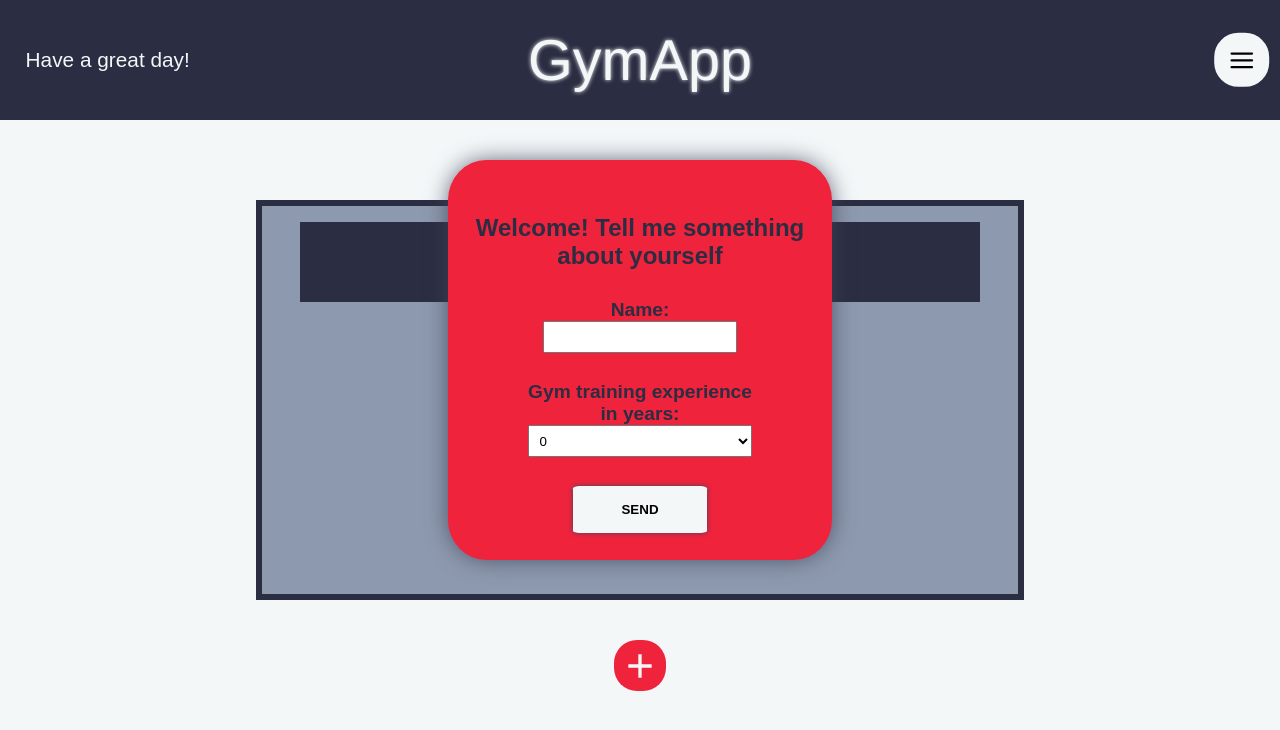
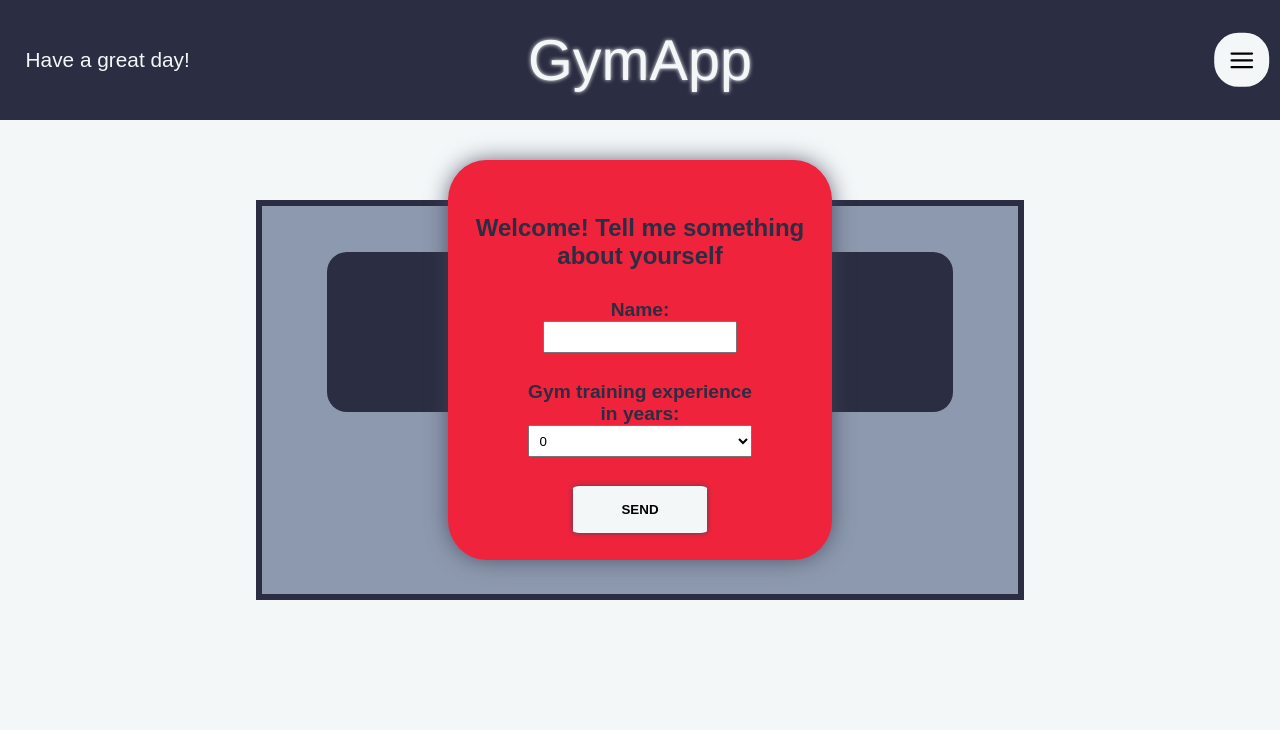
Before and after one commit to kacper51011/Gym-app-in-react, a React (Create React App) app: page /Workouts in a window 1280 px wide. Shown: the top 730 px of the page. Built offline with nearby package versions, Linux system fonts and the light colour scheme.

Commit message:
adding some workout things, link and state

```diff
--- a/src/App.css
+++ b/src/App.css
@@ -108,7 +108,7 @@ body {
   right: 4vw;
   top: 7.5vh;
   width: 16vw;
-  height: 50vh;
+  height: 60vh;
   border-radius: 15%;
   border-top-right-radius: 0;
   display: flex;
--- a/src/App.js
+++ b/src/App.js
@@ -34,7 +34,7 @@ function App() {
           <Route path="/" element={<Home />} />
           <Route path="Exercises" element={<Exercises />} />
           <Route path="Workouts" element={<Workouts />} />
-          <Route path="Records" component={<MyRecords />} />
+          <Route path="Records" element={<MyRecords />} />
         </Routes>
       </Router>
     </div>
--- a/src/Pages/home.js
+++ b/src/Pages/home.js
@@ -1,11 +1,17 @@
 import React from "react";
 import "./home.css"
+import { Link } from "react-router-dom"
+
+const homeButtonLinkStyle= {
+  textDecoration: "none",
+  color: "#2b2d42"
+}
 
 const Home = () => {
   return (
   <div className="home">
     <div className="image--container">
-      <button className="image--button">Create your workout plan</button>
+      <button className="image--button"><Link to={"Workouts"} style={homeButtonLinkStyle}> Create your workout plan</Link></button>
     </div>
 
 
--- a/src/Pages/workouts.css
+++ b/src/Pages/workouts.css
@@ -13,35 +13,48 @@
 
 }
 
+.workoutscontainer {
+    width: 60vw;
+    min-height: 50vh;
+    display: flex;
+    flex-direction: column;
+    justify-content: flex-start;
+    padding: 30px;
+    align-items: center;
+    background-color: var(--second-color);
+    border: 0.5vw solid var(--primary-color);
+    margin-top: 10vh;
+    margin-bottom: 5vh;
+}
+
+.workoutitem {
+    width: 90%;
+    background-color: #2b2d42;
+    min-height: 20vh;
+    margin-top: 2vh;
+    border-radius: 20px;
+}
 .addworkoutbutton {
     font-size: 40px;
     width: 4vw;
     height: 4vw;
     border-radius: 45%;
-    margin-top: 5vh;
+    margin-top: 7vh;
     display: flex;
     justify-content: center;
     align-items: center;
     border: none;
     background-color: var(--third-color);
     color: var(--text-color);
+    cursor: pointer;
 }
 
-.workoutscontainer {
-    width: 60vw;
-    min-height: 50vh;
-    display: flex;
-    flex-direction: column;
-    justify-content: flex-start;
-    align-items: center;
-    background-color: var(--second-color);
-    border: 0.5vw solid var(--primary-color);
-    margin-top: 10vh;
+.workoutform{
+    margin-top: 5vh;
+    height: 40vh;
+    width: 90%;
+    background-color: #ef233c;
+    border-radius: 20px;
+
+
 }
-
-.workoutitem {
-    width: 90%;
-    background-color: #2b2d42;
-    height: 10vh;
-    margin-top: 2vh;
-}
--- a/src/Pages/workouts.js
+++ b/src/Pages/workouts.js
@@ -1,12 +1,10 @@
 import React from "react";
-import AddWorkoutButton from "../workoutComponents/AddWorkoutButton";
 import WorkoutsContainer from "../workoutComponents/WorkoutsContainer";
 
 const Workouts = () => {
   return(
   <div className="workouts">
     <WorkoutsContainer/>
-    <AddWorkoutButton/>
 
 
   </div>)
--- a/src/components/Navbar.js
+++ b/src/components/Navbar.js
@@ -1,7 +1,6 @@
 import React from "react";
 import { navbarData } from "./NavbarData";
 import { Link } from "react-router-dom";
-import * as FiIcons from "react-icons/fi"
 
 const linkStyle = {
   display: "flex",
--- a/src/workoutComponents/AddWorkoutButton.js
+++ b/src/workoutComponents/AddWorkoutButton.js
@@ -2,10 +2,10 @@ import React from 'react'
 import * as RiIcons from "react-icons/ri"
 import "../Pages/workouts.css"
 
-const AddWorkoutButton = () => {
+const AddWorkoutButton = (props) => {
   return (
   <>
-    <button className='addworkoutbutton'><RiIcons.RiAddFill/></button>
+    <button className='addworkoutbutton' onClick={props.showNewWorkout}><RiIcons.RiAddFill/></button>
   </>
   )
 }
--- a/src/workoutComponents/WorkoutForm.js
+++ b/src/workoutComponents/WorkoutForm.js
@@ -0,0 +1,12 @@
+import React from 'react'
+
+const WorkoutForm = (props) => {
+  return (
+    <div className='workoutform'>
+        <button onClick={props.hideNewWorkout}>Save</button>
+
+    </div>
+  )
+}
+
+export default WorkoutForm
--- a/src/workoutComponents/WorkoutsContainer.js
+++ b/src/workoutComponents/WorkoutsContainer.js
@@ -1,11 +1,24 @@
-import React from 'react'
+import React, { useState } from 'react'
 import "../Pages/workouts.css"
+import AddWorkoutButton from './AddWorkoutButton'
+import WorkoutForm from './WorkoutForm'
 import WorkoutItem from './WorkoutItem'
 
-const WorkoutsContainer = (props) => {
+
+const WorkoutsContainer = () => {
+  const [vietnam, setVietnam] = useState(false)
+
+  const toggleForm = () => {
+    setVietnam(!vietnam)
+
+  }
+
   return (
     <div className='workoutscontainer'>
       <WorkoutItem/>
+      {vietnam && <WorkoutForm hideNewWorkout={toggleForm}/>}
+      {!vietnam && <AddWorkoutButton showNewWorkout={toggleForm}/>}
+
     </div>
   )
 }
```
Also changed, not shown: src/workoutComponents/NewWorkoutForm.js (added).
